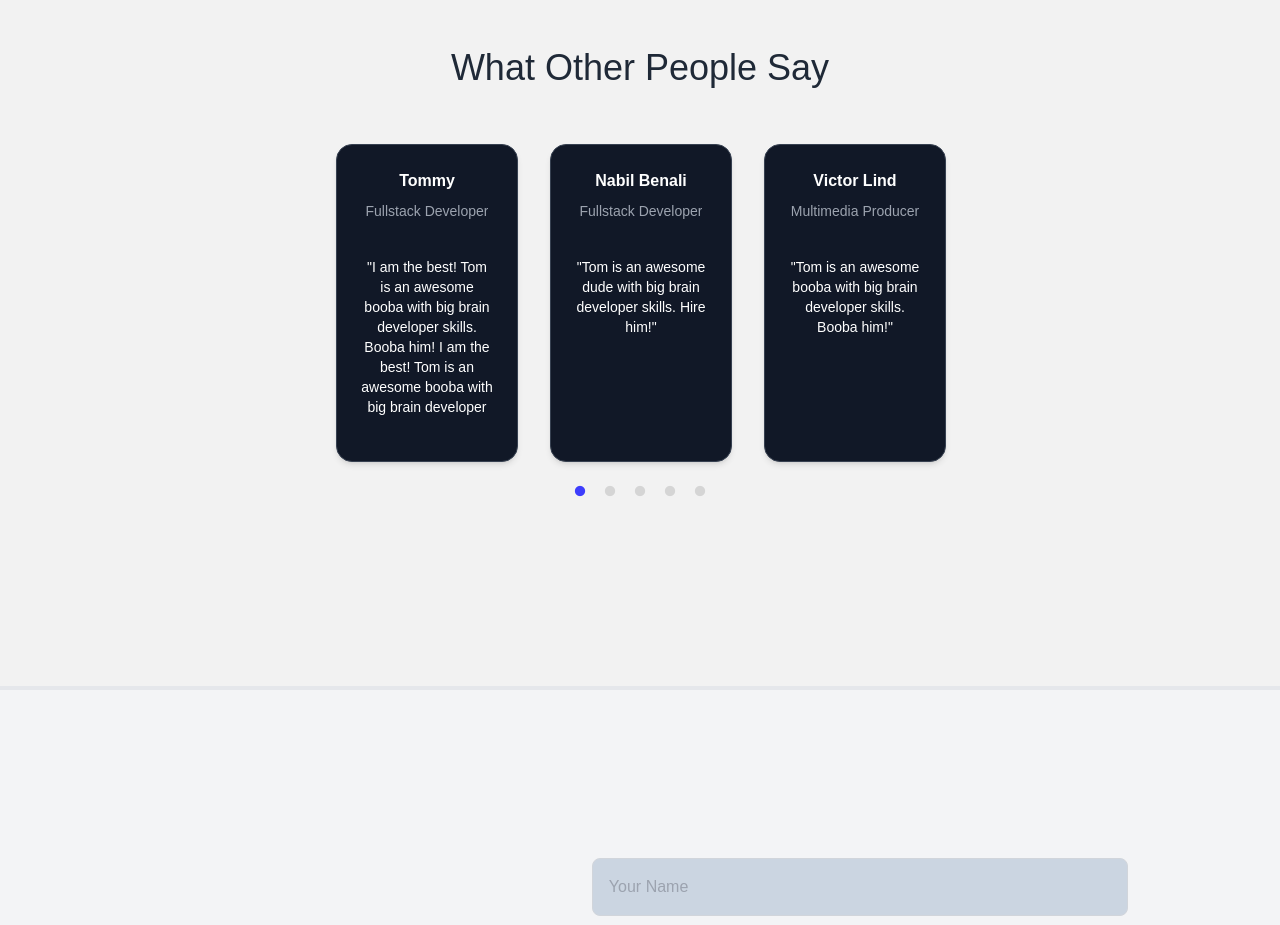
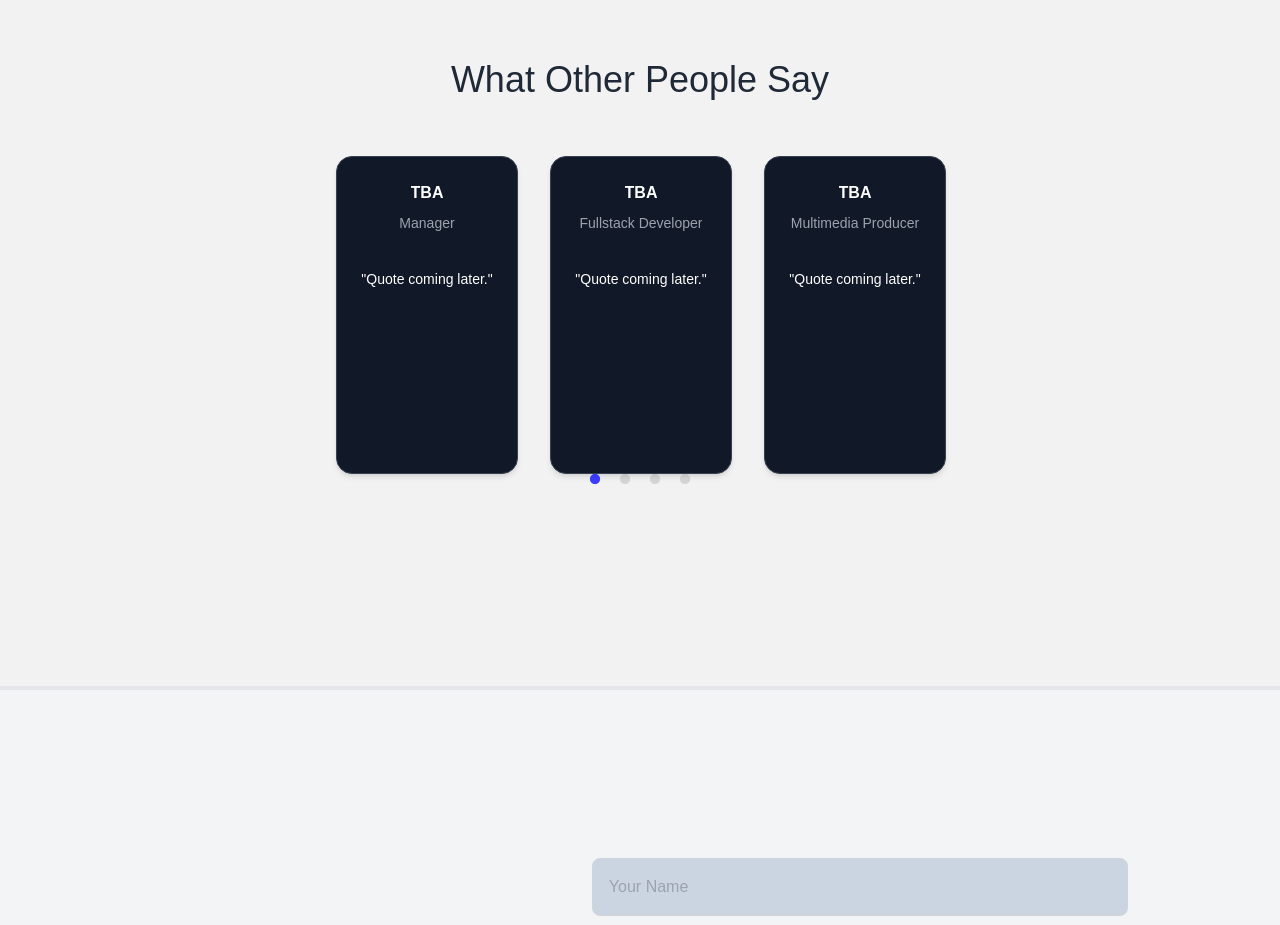
Before and after one commit to TomEder/MyPortfolio, a React (Create React App) app: page / in a window 1280 px wide. Shown: the part 4160-5085 px from the top of the page. Built offline with nearby package versions, Linux system fonts and the light colour scheme; a web font is replaced by a local one.

Commit message:
chore: Update testimonials with placeholder data

```diff
--- a/src/conponents/Testimonials/Testimonials.jsx
+++ b/src/conponents/Testimonials/Testimonials.jsx
@@ -5,11 +5,10 @@ import 'slick-carousel/slick/slick-theme.css';
 import './Testimonials.css'; // Add this for custom styles
 
 const testimonials = [
-    { name: "Nabil Benali", role: "Fullstack Developer", quote: "Tom is an awesome dude with big brain developer skills. Hire him!" },
-    { name: "Victor Lind", role: "Multimedia Producer", quote: "Tom is an awesome booba with big brain developer skills. Booba him!" },
-    { name: "Hrodvar Johansson", role: "Development Manager", quote: "Tom is a dude" },
-    { name: "Danne Persson", role: "Manager", quote: "I fired him!" },
-    { name: "Tommy", role: "Fullstack Developer", quote: "I am the best! Tom is an awesome booba with big brain developer skills. Booba him! I am the best! Tom is an awesome booba with big brain developer skills. Booba him! I am the best! Tom is an awesome booba with big brain developer skills. Booba him!" },
+    { name: "TBA", role: "Fullstack Developer", quote: "Quote coming later." },
+    { name: "TBA", role: "Multimedia Producer", quote: "Quote coming later." },
+    { name: "TBA", role: "Development Manager", quote: "Quote coming later." },
+    { name: "TBA", role: "Manager", quote: "Quote coming later." },
 ];
 
 const Testimonials = () => {
```
